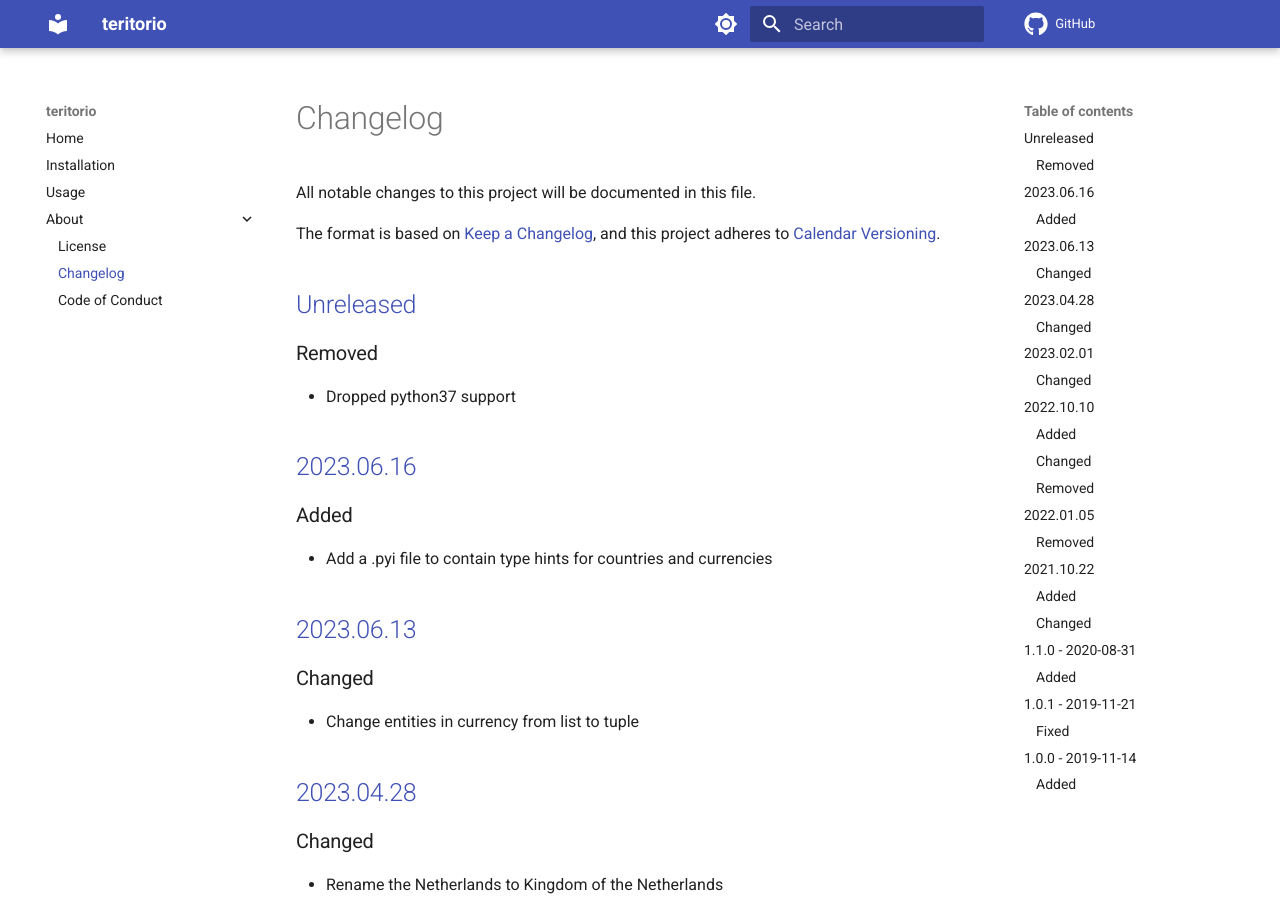
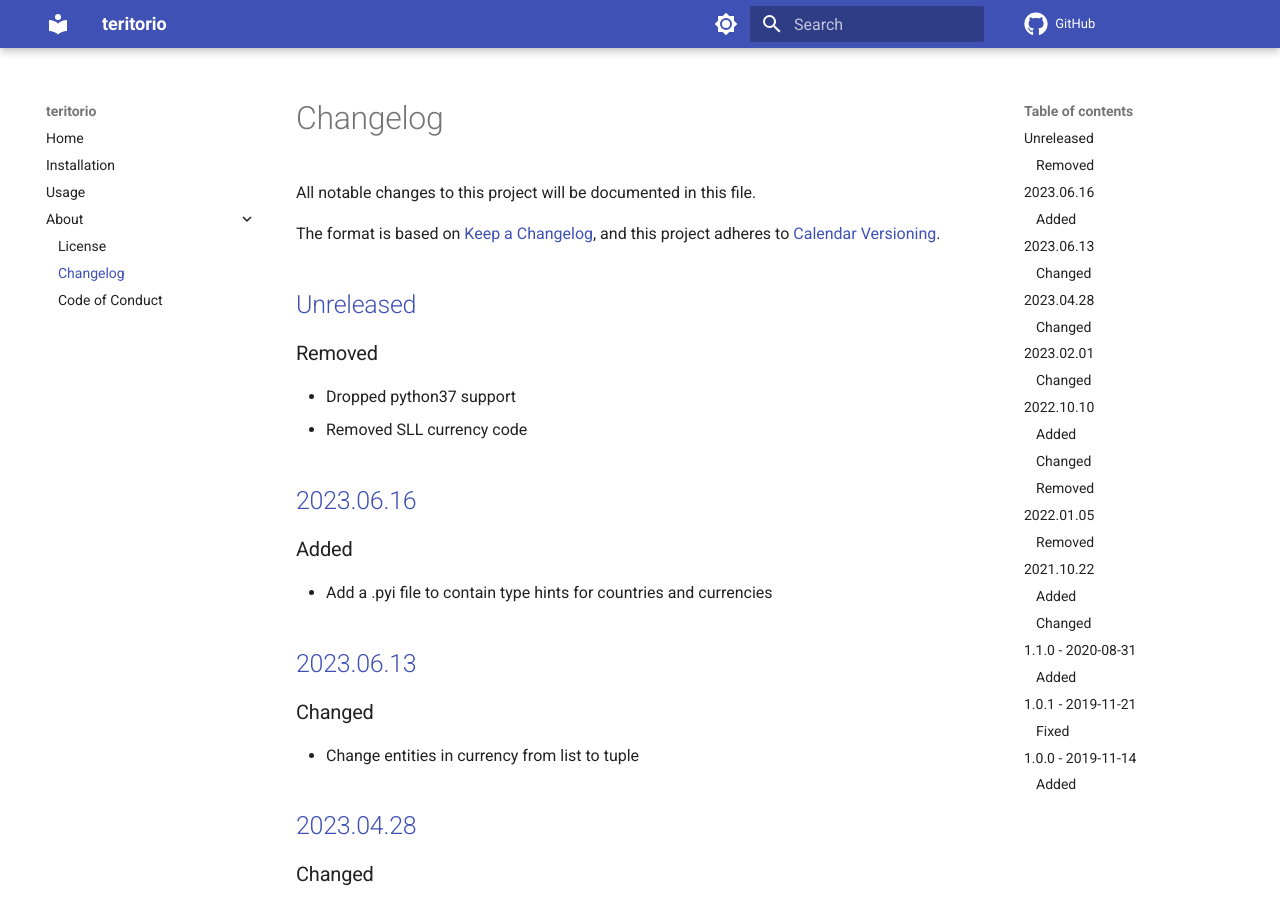
Before and after one commit to spapanik/teritorio, an MkDocs documentation site: the page built from docs/CHANGELOG.md, in a window 1280 px wide and 900 px high. Built offline with MkDocs 1.6.1 and Material for MkDocs 9.7.7, drawn with Linux system fonts in a browser that asks for light colours; comment, search, counter and statistics services are not loaded.

Commit message:
Remove deprecated currency

```diff
--- a/docs/CHANGELOG.md
+++ b/docs/CHANGELOG.md
@@ -9,6 +9,7 @@ The format is based on [Keep a Changelog], and this project adheres to [Calendar
 ### Removed
 
 - Dropped python37 support
+- Removed SLL currency code
 
 ## [2023.06.16]
 
```
Also changed, not shown: 3 other files.
